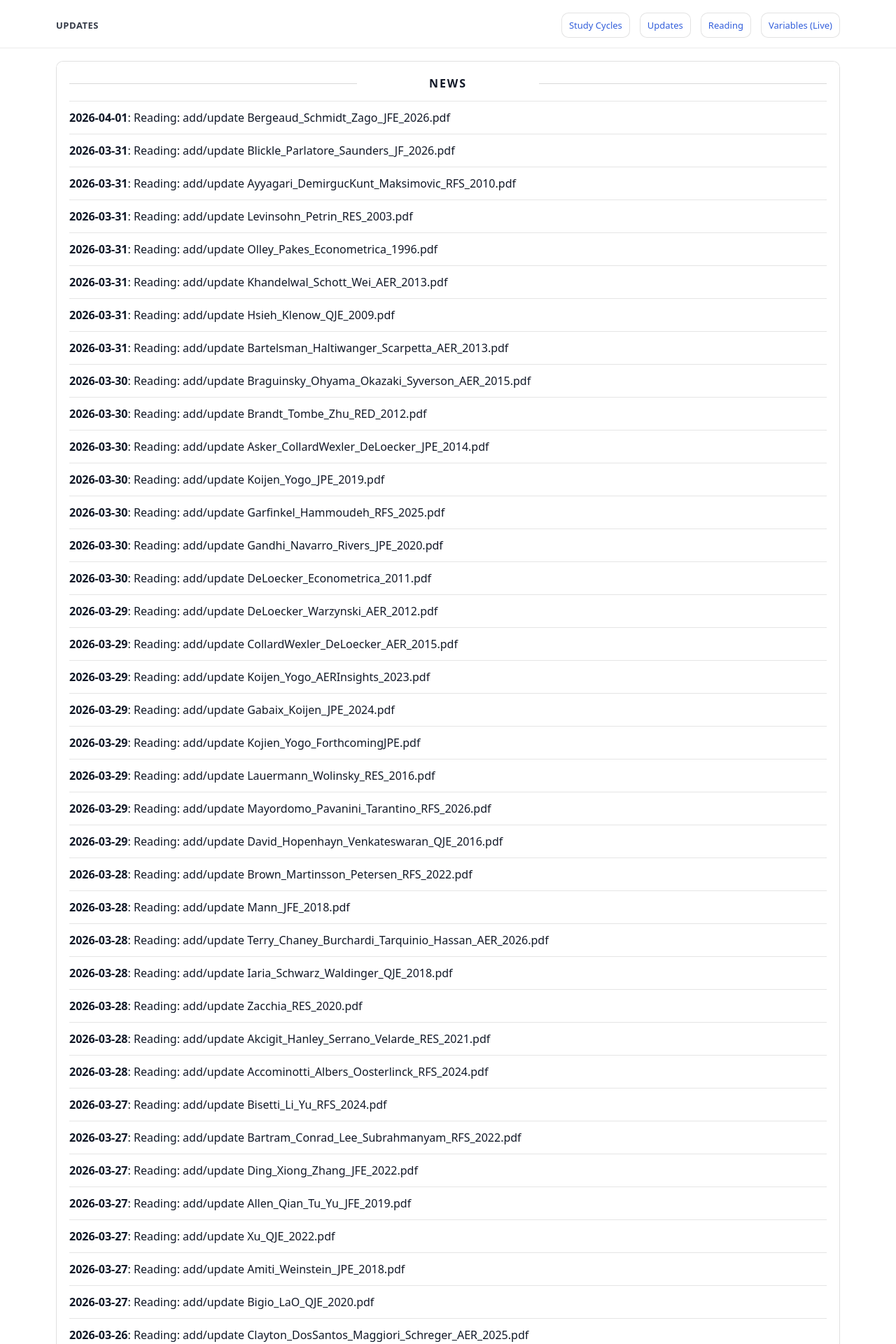
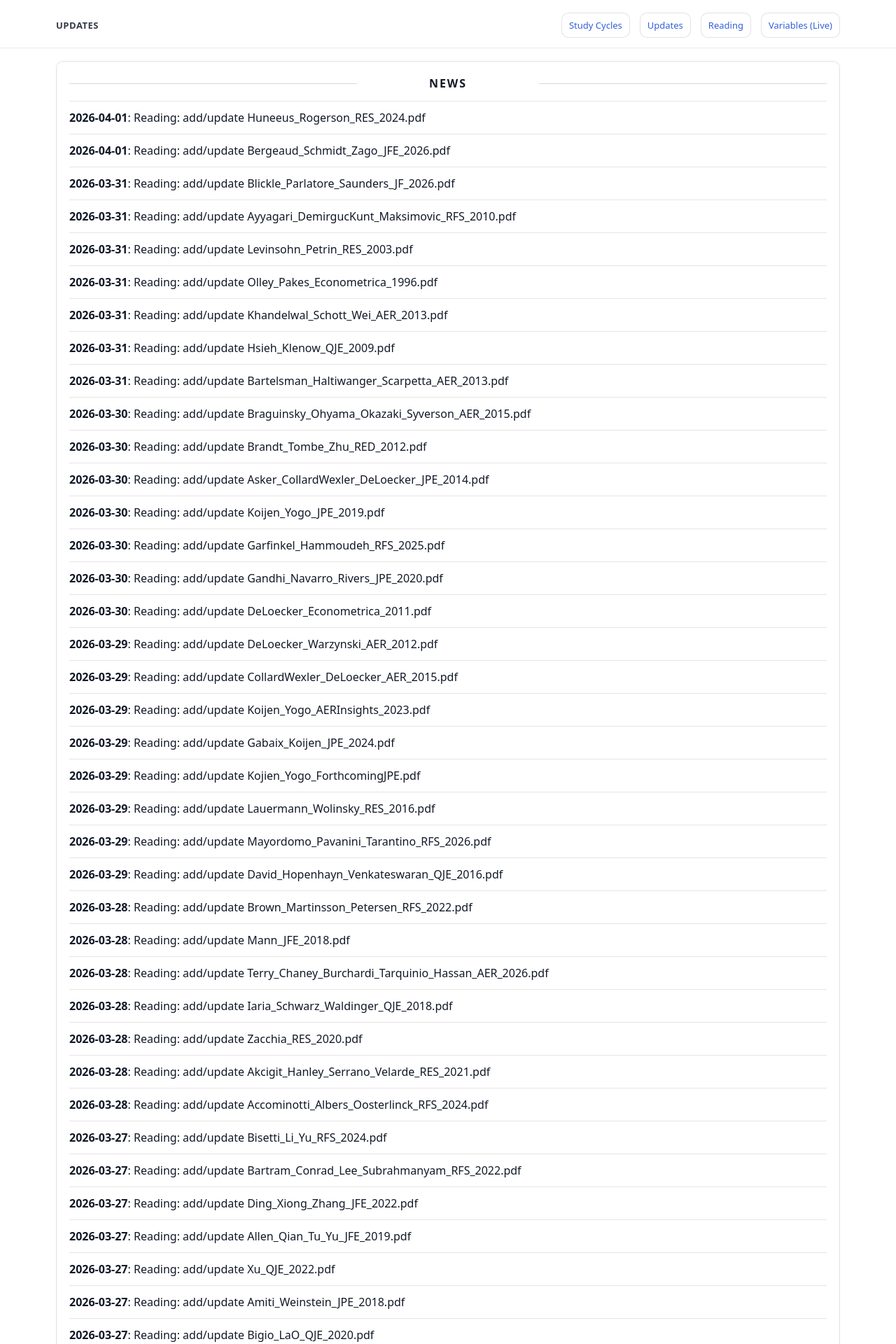
Before and after one commit to yaxinzn/study-archive, a Jekyll site: the page built from updates/index.md, in a window 1280 px wide. Shown: the top 1920 px of the page at 70% size. Built offline with Jekyll 4.4.1, drawn with Linux system fonts in a browser that asks for light colours; some of the changed text lies outside the part shown.

Commit message:
chore: update NEWS feed

```diff
--- a/_data/news.yml
+++ b/_data/news.yml
@@ -1,4 +1,7 @@
 # Auto-generated update history (sorted newest -> oldest). Do not edit manually.
+- ts: "1775036932"
+  date: "2026-04-01"
+  title: "Reading: add/update Huneeus_Rogerson_RES_2024.pdf"
 - ts: "1774990683"
   date: "2026-04-01"
   title: "Reading: add/update Bergeaud_Schmidt_Zago_JFE_2026.pdf"
```
